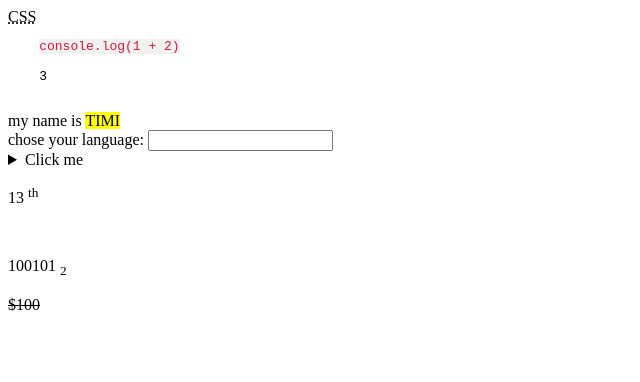
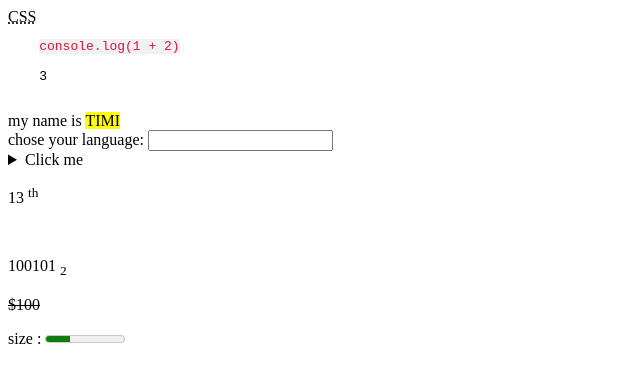
Before and after one commit to timilehin-code/simple_snippets, a plain HTML site: page tags.html in a window 1280 px wide. Shown: the whole page, without its empty margins (0-640 px from the left). Drawn offline with Linux system fonts and the light colour scheme.

Commit message:
Update tags.html

```diff
--- a/tags.html
+++ b/tags.html
@@ -48,6 +48,9 @@
     <p>100101 <sub>2</sub></p>
     <!-- s -->
     <p><s>$100</s></p>
+        <!-- meter -->
+     <label for="guage">size :</label>
+     <meter value="3" min="0" max="10"></meter>
 
   </body>
 </html>
```
